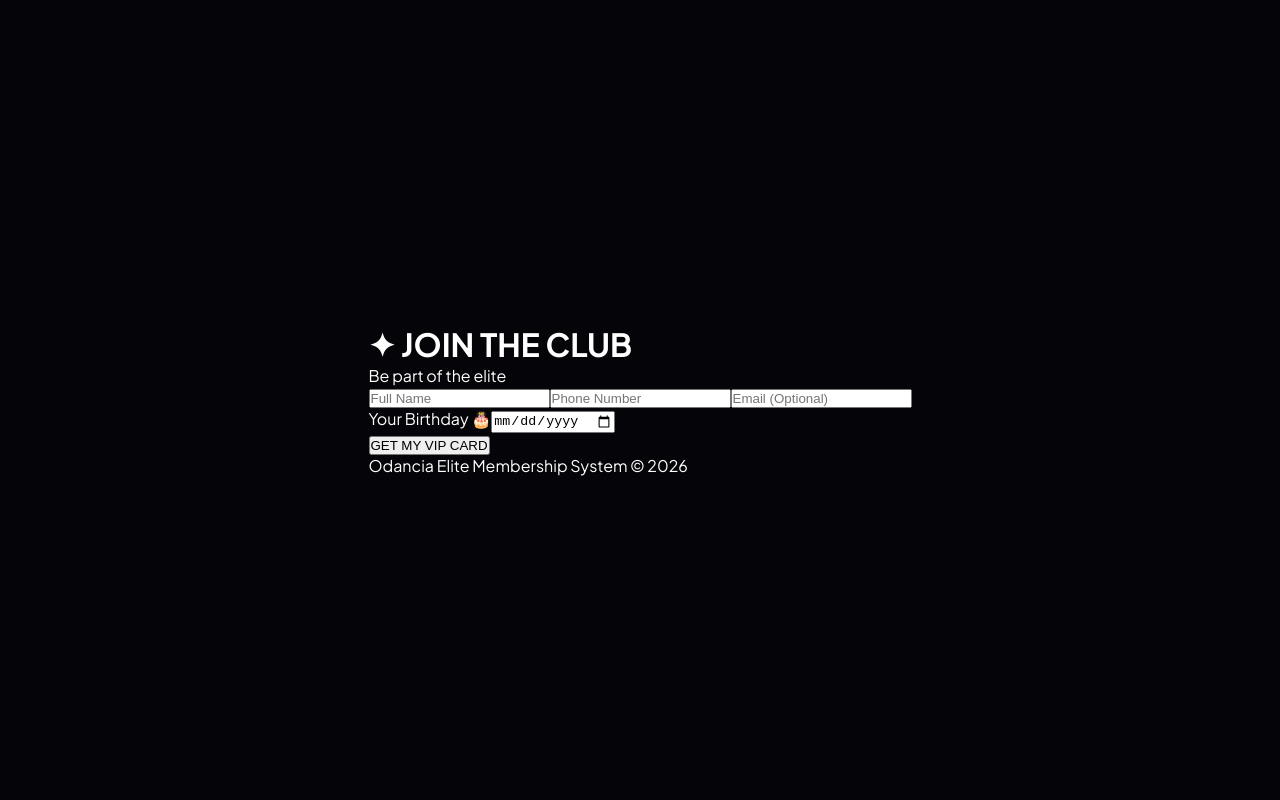
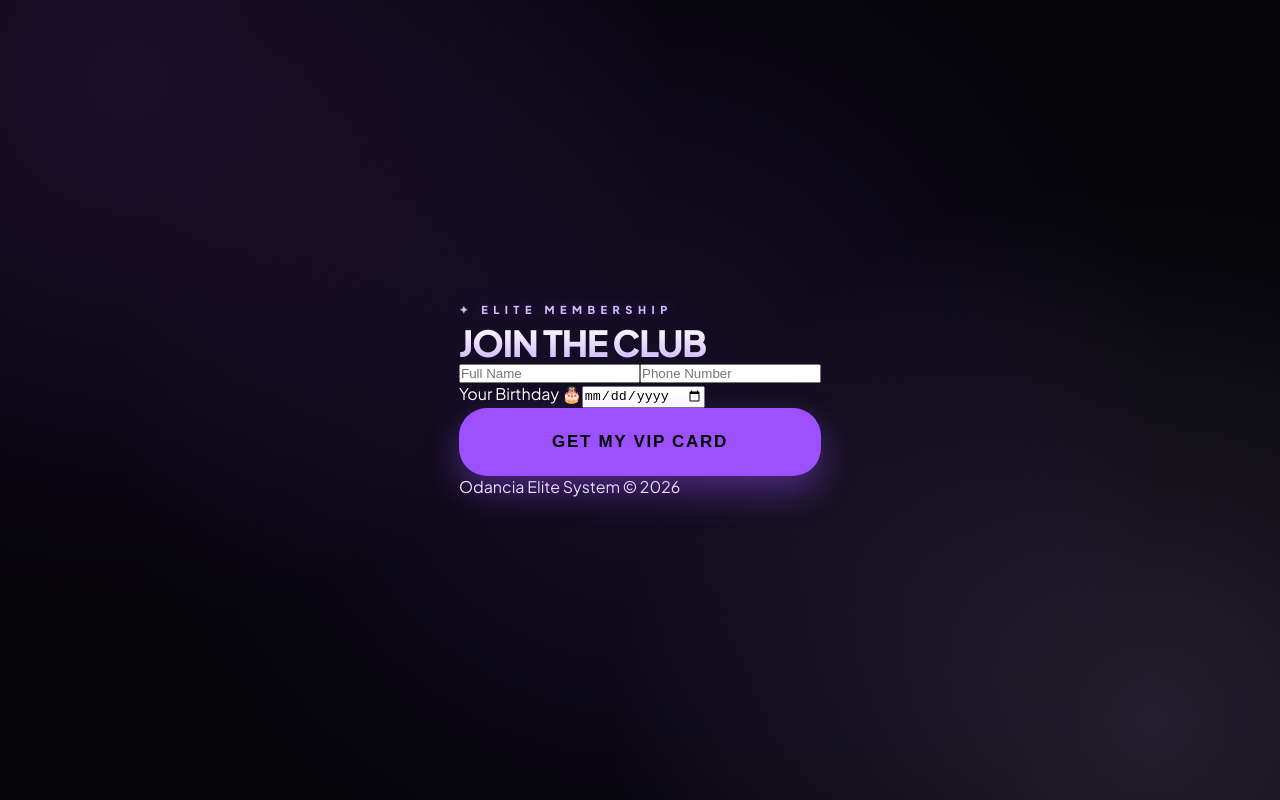
Before and after one commit to bossboothsa-ai/Odancia, a React (Vite) app: page /join in a window 1280 px wide. Built offline with nearby package versions, Linux system fonts and the light colour scheme.

Commit message:
STABILITY FIX: Member Persistence, Rear Camera Force, and Blank Screen Resolution

```diff
--- a/src/pages/Join.tsx
+++ b/src/pages/Join.tsx
@@ -1,4 +1,4 @@
-import React, { useState } from 'react';
+import React, { useState, useEffect } from 'react';
 import { useNavigate } from 'react-router-dom';
 import axios from 'axios';
 import { motion } from 'framer-motion';
@@ -17,6 +17,14 @@ const Join: React.FC = () => {
         ? `http://${window.location.hostname}:3002`
         : window.location.origin;
 
+    // MEMBER PERSISTENCE: Check if already a member on mount
+    useEffect(() => {
+        const savedMemberId = localStorage.getItem('vip_member_id');
+        if (savedMemberId) {
+            navigate(`/card/${savedMemberId}`, { replace: true });
+        }
+    }, [navigate]);
+
     const handleSubmit = async (e: React.FormEvent) => {
         e.preventDefault();
         if (!formData.name || !formData.phone || !formData.dob) return;
@@ -25,7 +33,10 @@ const Join: React.FC = () => {
         try {
             const response = await axios.post(`${API_BASE}/api/register`, formData);
             const user = response.data;
-            localStorage.setItem('vip_user', JSON.stringify(user));
+
+            // SAVE MEMBER ID LOCALLY
+            localStorage.setItem('vip_member_id', user.id);
+
             navigate(`/card/${user.id}`);
         } catch (error) {
             alert('Registration failed. Please try again.');
@@ -35,21 +46,24 @@ const Join: React.FC = () => {
     };
 
     return (
-        <div className="min-h-screen flex flex-col items-center justify-center p-8">
+        <div className="min-h-screen flex flex-col items-center justify-center p-8 bg-[#050408] relative overflow-hidden">
+            <div className="glow-bg"></div>
+
             <motion.div
                 initial={{ opacity: 0, y: 20 }}
                 animate={{ opacity: 1, y: 0 }}
-                className="w-full max-w-sm text-center"
+                className="w-full max-w-sm text-center z-10"
             >
                 <div className="mb-12">
-                    <h1 className="text-4xl font-extrabold tracking-tight mb-2">✦ JOIN THE CLUB</h1>
-                    <p className="text-gray-500 font-medium uppercase tracking-[0.2em] text-xs">Be part of the elite</p>
+                    <p className="member-label">✦ ELITE MEMBERSHIP</p>
+                    <h1 className="customer-name" style={{ fontSize: '36px' }}>JOIN THE CLUB</h1>
                 </div>
 
                 <form onSubmit={handleSubmit} className="space-y-4">
                     <input
                         type="text"
                         placeholder="Full Name"
+                        className="w-full bg-white/5 border border-white/10 p-5 rounded-2xl text-white outline-none focus:border-lavender transition-all"
                         value={formData.name}
                         onChange={(e) => setFormData({ ...formData, name: e.target.value })}
                         required
@@ -57,20 +71,16 @@ const Join: React.FC = () => {
                     <input
                         type="tel"
                         placeholder="Phone Number"
+                        className="w-full bg-white/5 border border-white/10 p-5 rounded-2xl text-white outline-none focus:border-lavender transition-all"
                         value={formData.phone}
                         onChange={(e) => setFormData({ ...formData, phone: e.target.value })}
                         required
-                    />
-                    <input
-                        type="email"
-                        placeholder="Email (Optional)"
-                        value={formData.email}
-                        onChange={(e) => setFormData({ ...formData, email: e.target.value })}
                     />
                     <div className="text-left px-2">
                         <label className="text-[10px] text-gray-500 uppercase font-bold tracking-widest pl-1 mb-2 block">Your Birthday 🎂</label>
                         <input
                             type="date"
+                            className="w-full bg-white/5 border border-white/10 p-5 rounded-2xl text-white outline-none focus:border-lavender transition-all"
                             value={formData.dob}
                             onChange={(e) => setFormData({ ...formData, dob: e.target.value })}
                             required
@@ -80,14 +90,14 @@ const Join: React.FC = () => {
                     <button
                         type="submit"
                         disabled={loading}
-                        className="btn-main mt-6"
+                        className="staff-button primary mt-6"
                     >
-                        {loading ? 'Entering...' : 'GET MY VIP CARD'}
+                        {loading ? 'Verifying...' : 'GET MY VIP CARD'}
                     </button>
                 </form>
 
-                <p className="mt-12 text-[10px] text-gray-700 uppercase tracking-widest font-bold">
-                    Odancia Elite Membership System &copy; 2026
+                <p className="mt-12 text-[10px] text-white/10 uppercase tracking-widest font-bold">
+                    Odancia Elite System &copy; 2026
                 </p>
             </motion.div>
         </div>
--- a/src/pages/StaffScanner.tsx
+++ b/src/pages/StaffScanner.tsx
@@ -11,6 +11,7 @@ const StaffScanner: React.FC = () => {
     const [loading, setLoading] = useState(false);
     const [actionFeedback, setActionFeedback] = useState('');
     const [scanError, setScanError] = useState('');
+    const [cameraReady, setCameraReady] = useState(false);
     const scannerRef = useRef<Html5QrcodeScanner | null>(null);
 
     const API_BASE = import.meta.env.DEV
@@ -18,6 +19,12 @@ const StaffScanner: React.FC = () => {
         : window.location.origin;
 
     const startScanner = () => {
+        // Clear any existing scanner instance first
+        if (scannerRef.current) {
+            scannerRef.current.clear().catch(() => { });
+            scannerRef.current = null;
+        }
+
         setTimeout(() => {
             const readerDiv = document.getElementById('reader');
             if (readerDiv && !scannerRef.current) {
@@ -26,14 +33,19 @@ const StaffScanner: React.FC = () => {
                     {
                         fps: 20,
                         qrbox: { width: 300, height: 300 },
-                        aspectRatio: 1.0
+                        aspectRatio: 1.0,
+                        // STAFF CAMERA FIX: Force rear camera
+                        videoConstraints: {
+                            facingMode: { ideal: "environment" }
+                        }
                     },
                     false
                 );
                 scannerRef.current = scanner;
+
+                // Track when camera stream starts to avoid "junk screens"
                 scanner.render(
                     (decodedText) => {
-                        // QR ROLE SEPARATION LOGIC
                         if (decodedText.includes('/vip')) {
                             setScanError('This QR is for joining only. Please scan member card.');
                             return;
@@ -41,19 +53,24 @@ const StaffScanner: React.FC = () => {
 
                         if (decodedText.includes('/scan/')) {
                             const memberId = decodedText.split('/scan/')[1];
-                            scanner.clear();
-                            scannerRef.current = null;
-                            handleFetchCustomer(memberId);
+                            scanner.clear().then(() => {
+                                scannerRef.current = null;
+                                handleFetchCustomer(memberId);
+                            }).catch(err => {
+                                console.error("Scanner clear failed", err);
+                                handleFetchCustomer(memberId);
+                            });
                         } else {
-                            // Support legacy IDs if needed, otherwise strict
-                            // For this prompt, let's be strict
                             setScanError('Invalid QR Code. Please scan a valid Member Card.');
                         }
                     },
-                    () => { }
+                    () => {
+                        // Camera started successfully
+                        setCameraReady(true);
+                    }
                 );
             }
-        }, 100);
+        }, 150);
     };
 
     useEffect(() => {
@@ -62,7 +79,7 @@ const StaffScanner: React.FC = () => {
         }
         return () => {
             if (scannerRef.current) {
-                scannerRef.current.clear().catch(e => console.error(e));
+                scannerRef.current.clear().catch(e => console.error("Scanner exit clear error", e));
                 scannerRef.current = null;
             }
         };
@@ -73,6 +90,7 @@ const StaffScanner: React.FC = () => {
         try {
             const response = await axios.get(`${API_BASE}/api/users/${id}`);
             setCustomer(response.data);
+            setCameraReady(false); // Reset for next scan
         } catch (error) {
             setScanError("Member not found.");
         } finally {
@@ -101,23 +119,23 @@ const StaffScanner: React.FC = () => {
                 type
             });
 
+            // PREVENT BLANK SCREEN: Update state directly without refresh
             setCustomer(response.data);
             setActionFeedback(type === 'add' ? 'Visit Added ✅' : 'Reward Redeemed 🎉');
 
+            // AUTO RETURN TO SCAN after 2 seconds
             setTimeout(() => {
                 setActionFeedback('');
                 setCustomer(null);
+                setScanError('');
+                setCameraReady(false);
             }, 2000);
 
         } catch (error) {
             alert("System Error. Try Again.");
-        } finally {
             setLoading(false);
         }
     };
-
-    const currentBalance = customer?.balances[business || ''] || 0;
-    const target = business === 'salon' ? 5 : 8;
 
     return (
         <div className="min-h-screen w-full bg-[#050408] relative overflow-hidden flex flex-col items-center justify-center p-6">
@@ -128,14 +146,14 @@ const StaffScanner: React.FC = () => {
                     <motion.div
                         key="scanner"
                         initial={{ opacity: 0 }}
-                        animate={{ opacity: 1 }}
+                        animate={{ opacity: cameraReady ? 1 : 0 }} // Hide UI until camera is ready
                         exit={{ opacity: 0 }}
                         className="scan-view-container w-full"
                     >
                         <p className="staff-header-label">✦ MEMBER SCAN</p>
                         <div className="scanner-frame-wrapper">
                             <div className="scan-line"></div>
-                            <div id="reader"></div>
+                            <div id="reader" className="overflow-hidden"></div>
                         </div>
                         <p className="scan-bottom-text">Scanning for VIP Member…</p>
                     </motion.div>
@@ -144,6 +162,7 @@ const StaffScanner: React.FC = () => {
                         key="error"
                         initial={{ opacity: 0, scale: 0.9 }}
                         animate={{ opacity: 1, scale: 1 }}
+                        exit={{ opacity: 0 }}
                         className="text-center px-6"
                     >
                         <div className="w-24 h-24 bg-red-500/10 border border-red-500/50 rounded-full flex items-center justify-center mx-auto mb-8">
@@ -151,7 +170,10 @@ const StaffScanner: React.FC = () => {
                         </div>
                         <h1 className="text-xl font-bold text-red-500 mb-8 leading-tight">{scanError}</h1>
                         <button
-                            onClick={() => setScanError('')}
+                            onClick={() => {
+                                setScanError('');
+                                setCustomer(null);
+                            }}
                             className="staff-button primary"
                         >
                             Try Again
@@ -162,6 +184,7 @@ const StaffScanner: React.FC = () => {
                         key="feedback"
                         initial={{ opacity: 0, scale: 0.9 }}
                         animate={{ opacity: 1, scale: 1 }}
+                        exit={{ opacity: 0 }}
                         className="text-center"
                     >
                         <div className="w-40 h-40 bg-white/5 border border-[#9d50ff] rounded-full flex items-center justify-center mx-auto mb-8 shadow-[0_0_50px_rgba(157,80,255,0.4)]">
@@ -214,6 +237,7 @@ const StaffScanner: React.FC = () => {
             </AnimatePresence>
 
             <style>{`
+                /* Hide technical library UI */
                 #reader__dashboard, #reader__camera_selection, #reader__status_span, #reader button, #reader img, .html5-qrcode-element { display: none !important; }
                 #reader__scan_region, #reader { border: none !important; }
                 #reader video { border-radius: 40px !important; object-fit: cover !important; }
```
